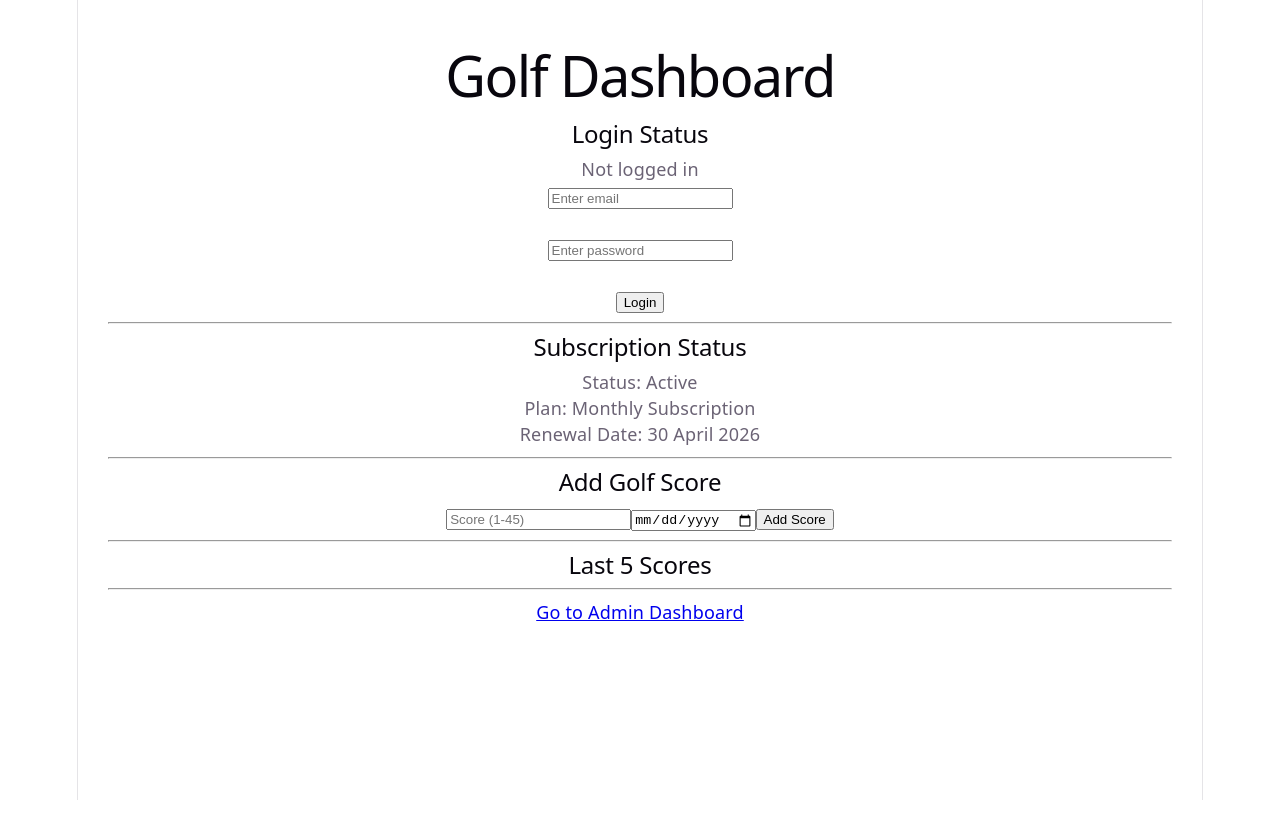
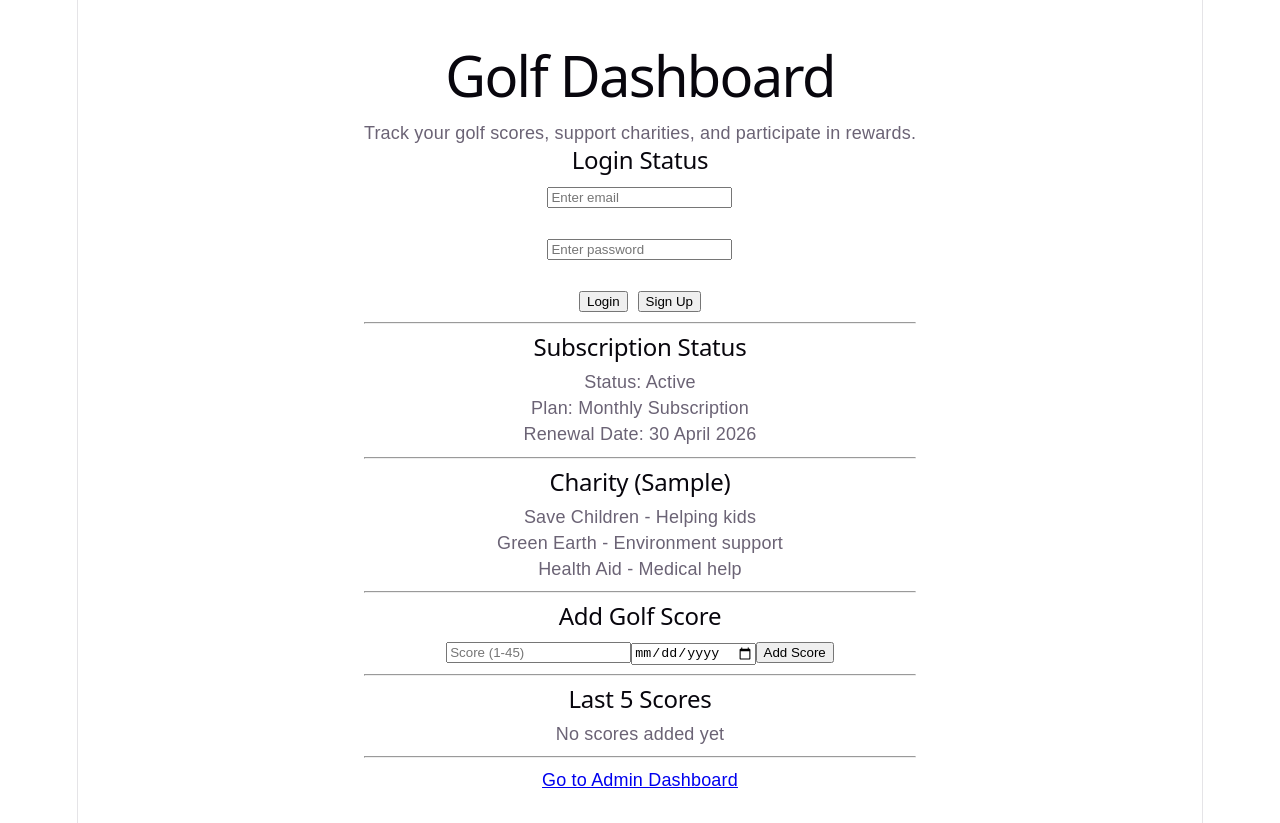
Before and after one commit to aanchal312000-ai/golf-app, a React (Vite) app: page / in a window 1280 px wide. Before the commit the page ends 800 px from the top, so only its background shows below. Built offline with nearby package versions, Linux system fonts and the light colour scheme.

Commit message:
final version with auth

```diff
--- a/src/App.jsx
+++ b/src/App.jsx
@@ -25,12 +25,19 @@ function App() {
       password,
     });
 
-    if (error) {
-      alert(error.message);
-    } else {
-      alert("Login successful");
-      window.location.reload();
-    }
+    if (error) alert(error.message);
+    else window.location.reload();
+  }
+
+  // 🆕 Signup
+  async function handleSignup() {
+    const { error } = await supabase.auth.signUp({
+      email,
+      password,
+    });
+
+    if (error) alert(error.message);
+    else alert("Signup successful! Now login.");
   }
 
   // 🔓 Logout
@@ -57,7 +64,7 @@ function App() {
     fetchScores();
   }, [user]);
 
-  // ➕ Add Score (LAST 5 LOGIC)
+  // ➕ Add Score (last 5 logic)
   async function handleAddScore() {
     if (!user) {
       alert("Please login first");
@@ -91,8 +98,18 @@ function App() {
   }
 
   return (
-    <div style={{ padding: "30px" }}>
+    <div
+      style={{
+        padding: "30px",
+        maxWidth: "600px",
+        margin: "auto",
+        fontFamily: "Arial",
+      }}
+    >
       <h1>Golf Dashboard</h1>
+      <p>
+        Track your golf scores, support charities, and participate in rewards.
+      </p>
 
       {/* LOGIN */}
       <h2>Login Status</h2>
@@ -104,25 +121,23 @@ function App() {
         </div>
       ) : (
         <div>
-          <p>Not logged in</p>
-
           <input
             type="email"
             placeholder="Enter email"
             onChange={(e) => setEmail(e.target.value)}
           />
-
           <br /><br />
-
           <input
             type="password"
             placeholder="Enter password"
             onChange={(e) => setPassword(e.target.value)}
           />
-
           <br /><br />
 
           <button onClick={handleLogin}>Login</button>
+          <button onClick={handleSignup} style={{ marginLeft: "10px" }}>
+            Sign Up
+          </button>
         </div>
       )}
 
@@ -133,6 +148,14 @@ function App() {
       <p>Status: Active</p>
       <p>Plan: Monthly Subscription</p>
       <p>Renewal Date: 30 April 2026</p>
+
+      <hr />
+
+      {/* CHARITY */}
+      <h2>Charity (Sample)</h2>
+      <p>Save Children - Helping kids</p>
+      <p>Green Earth - Environment support</p>
+      <p>Health Aid - Medical help</p>
 
       <hr />
 
@@ -158,6 +181,8 @@ function App() {
       {/* SCORES */}
       <h2>Last 5 Scores</h2>
 
+      {scores.length === 0 && <p>No scores added yet</p>}
+
       {scores.map((s) => (
         <div key={s.id}>
           <p>
@@ -168,7 +193,7 @@ function App() {
 
       <hr />
 
-      {/* ADMIN LINK */}
+      {/* ADMIN */}
       <a href="/admin">Go to Admin Dashboard</a>
     </div>
   );
```
